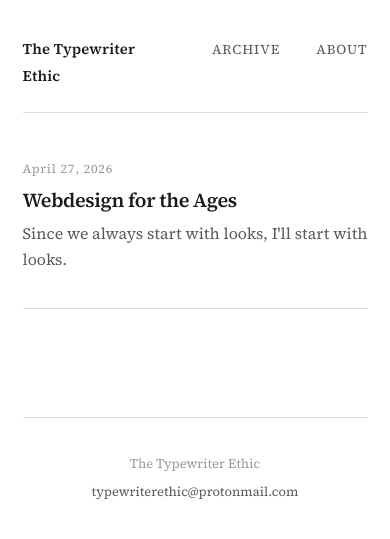
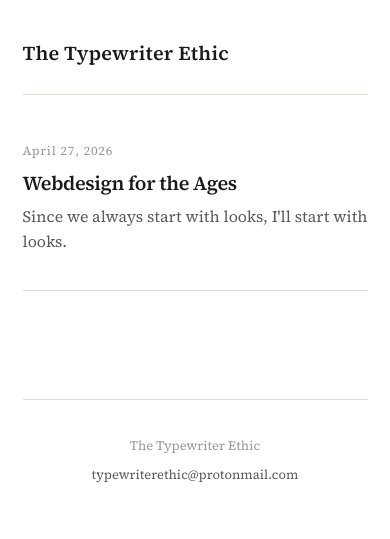
Before and after one commit to typewriterethic/typewriterethic.github.io, a Jekyll site: the page built from index.html, in a window 390 px wide. Shown: the top 539 px of the page. Built offline with Jekyll 4.4.1, drawn with Linux system fonts in a browser that asks for light colours; the list of posts is cut into pages by our own code.

Commit message:
Add files via upload

```diff
--- a/assets/css/main.css
+++ b/assets/css/main.css
@@ -541,8 +541,58 @@
     margin-bottom: 2.5rem;
   }
 
-  .site-title {
-    font-size: 0.82rem;
+  .site-nav {
+    display: none;
+  }
+
+  .hamburger {
+    display: flex;
+    flex-direction: column;
+    gap: 5px;
+    cursor: pointer;
+    padding: 4px;
+    background: none;
+    border: none;
+  }
+
+  .hamburger span {
+    display: block;
+    width: 22px;
+    height: 1px;
+    background: var(--color-ink);
+  }
+
+  .nav-dropdown {
+    display: none;
+    position: absolute;
+    top: 100%;
+    right: 0;
+    background: var(--color-paper);
+    border: 0.5px solid var(--color-rule);
+    padding: 0.75rem 1.25rem;
+    z-index: 100;
+  }
+
+  .nav-dropdown a {
+    display: block;
+    font-size: 0.75rem;
+    color: var(--color-ink-light);
+    text-decoration: none;
+    letter-spacing: 0.07em;
+    text-transform: uppercase;
+    padding: 0.4rem 0;
+  }
+
+  .nav-dropdown a:hover {
+    color: var(--color-ink);
+  }
+
+  .nav-dropdown.open {
+    display: block;
+  }
+
+  .site-header__inner {
+    position: relative;
   }
 
   .post-header__title {
```
